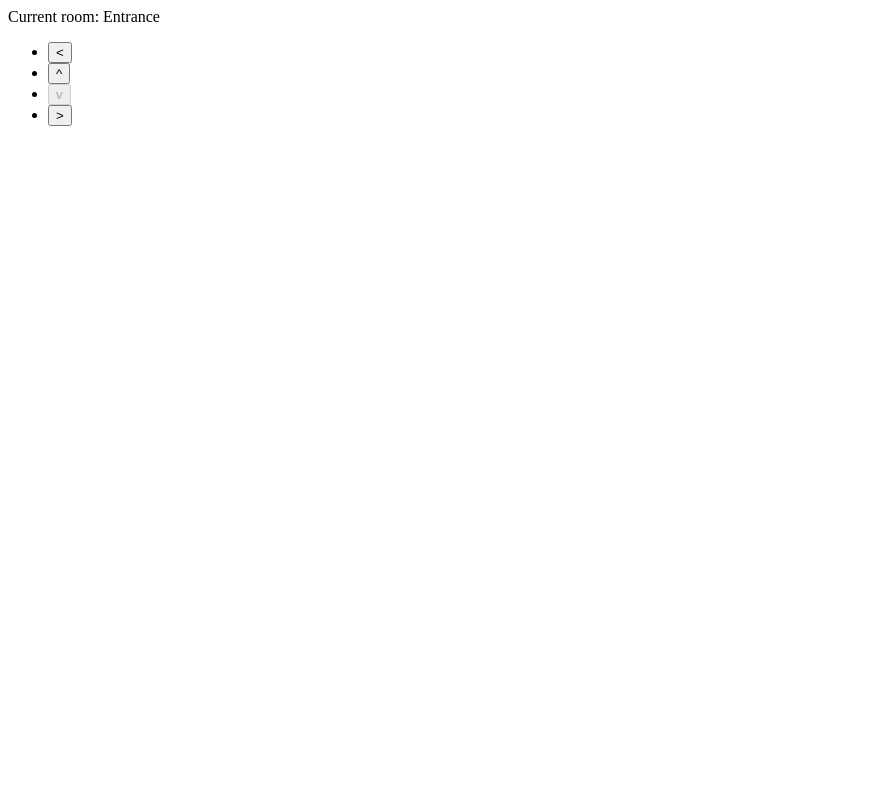
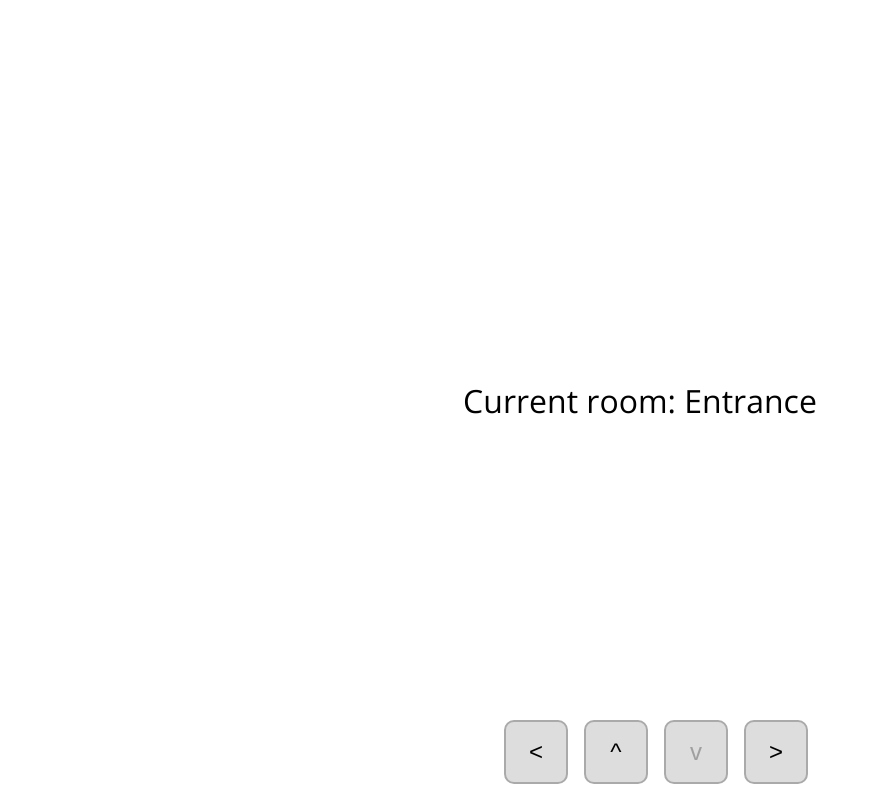
Before and after one commit to spoutn1k/christmas-card, a plain HTML site: page dist/index.html in a window 1280 px wide. Shown: the whole page, without its empty margins (0-871 px from the left). Drawn offline with nearby package versions, Linux system fonts and the light colour scheme.

Commit message:
Added css

```diff
--- a/dist/index.html
+++ b/dist/index.html
@@ -1,4 +1,10 @@
 <html>
+
+<head>
+    <style>
+        @import url('main.css');
+    </style>
+</head>
 
 <body>
     <p>Current room: <span id=label>Out of bounds<span></p>
--- /dev/null
+++ b/dist/main.css
@@ -0,0 +1,48 @@
+@import url('https://fonts.googleapis.com/css2?family=Open+Sans&display=swap');
+
+body {
+    margin: 0;
+    padding: 0;
+
+    display: flex;
+    flex-flow: column nowrap;
+    justify-content: center;
+    align-items: center;
+
+    height: 100%;
+
+    font-family: 'Open Sans', sans-serif;
+    font-size: 2rem;
+}
+
+#actions {
+    position: fixed;
+    left: 0;
+    bottom: 0;
+    height: 4rem;
+    width: 100%;
+
+    display: flex;
+    flex-flow: row nowrap;
+    justify-content: center;
+    align-items: center;
+    gap: 1rem;
+
+    margin: 0;
+    padding: 1rem;
+}
+
+#actions li {
+    list-style-type: none;
+}
+
+#actions button {
+    background: #ddd;
+    border: solid 2px #aaa;
+    height: 4rem;
+    aspect-ratio: 1/1;
+    padding: 0;
+    border-radius: 10px;
+
+    font-size: 1.5rem;
+}
```
